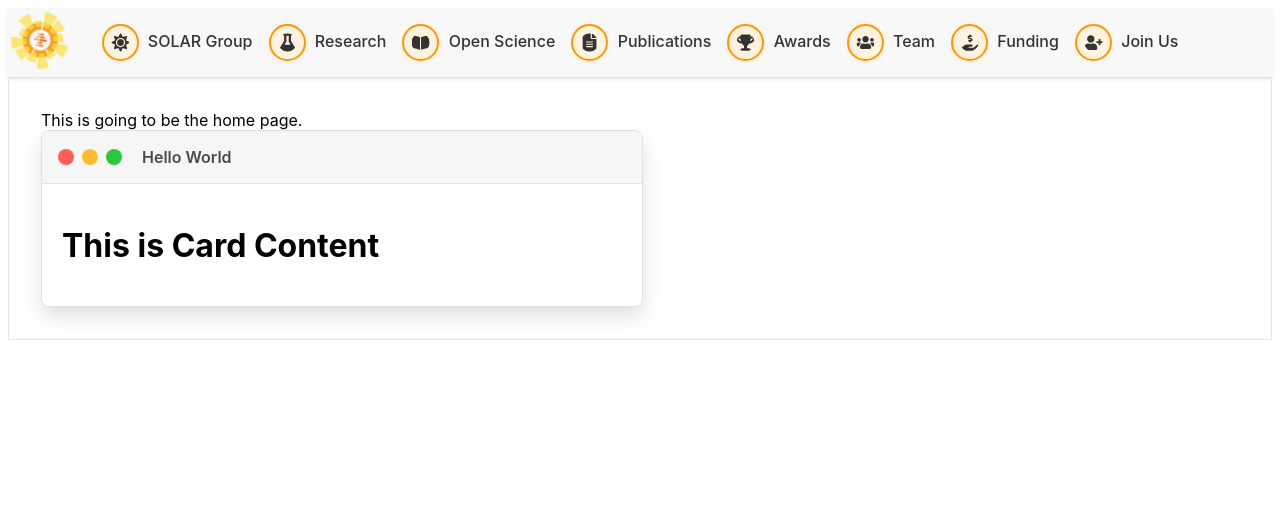
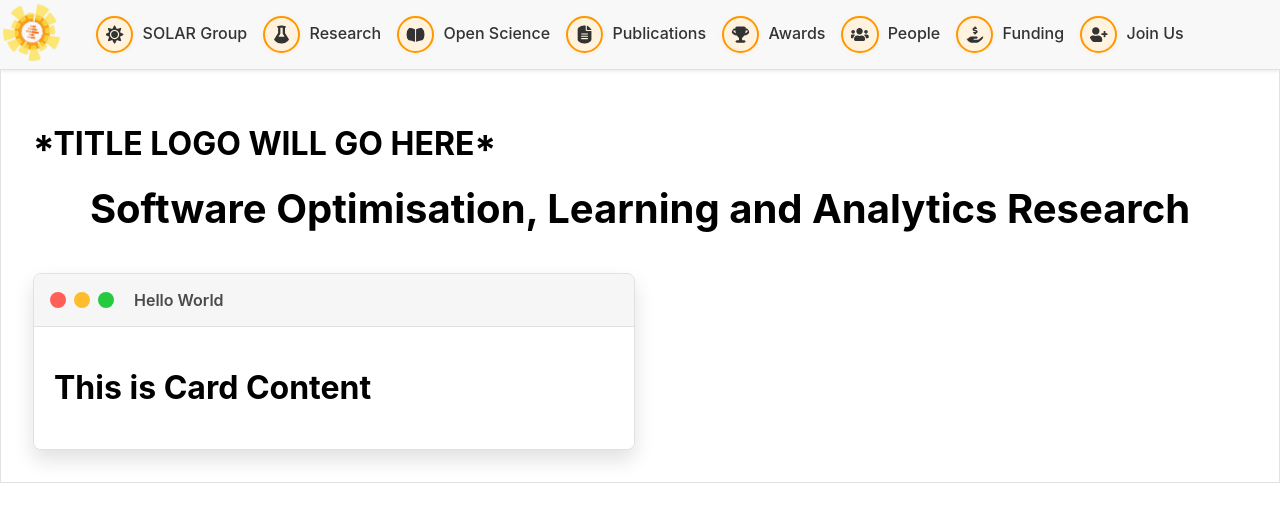
Before and after one commit to davejjwilliams/new-solar, a React (Vite) app: page / in a window 1280 px wide. Shown: the top 522 px of the page. Built offline with nearby package versions, Linux system fonts and the light colour scheme.

Commit message:
CSS fixes and cleanup

```diff
--- a/src/App.tsx
+++ b/src/App.tsx
@@ -3,10 +3,6 @@ import Navbar from './components/general/Navbar'
 import Home from './pages/Home'
 import Members from './pages/Members'
 import './styles/App.css'
-
-function About() {
-  return <h1>About Page</h1>
-}
 
 function App() {
 
@@ -16,7 +12,6 @@ function App() {
       <div className="content">
         <Routes>
           <Route path="/" element={<Home />} />
-          <Route path="/about" element={<About />} />
           <Route path="/members" element={<Members />} />
         </Routes>
       </div>
--- a/src/components/general/Navbar.tsx
+++ b/src/components/general/Navbar.tsx
@@ -52,7 +52,7 @@ const Navbar = () => {
           </a>
           <a href='/members' className='nav-link'>
             <FaUsers className='nav-icon' />
-            Team
+            People
           </a>
           <a href='/funding' className='nav-link'>
             <FaHandHoldingUsd className='nav-icon' />
--- a/src/index.css
+++ b/src/index.css
@@ -1,3 +1,8 @@
+html, body {
+  margin: 0;
+  padding: 0;
+}
+
 :root {
   font-family: -apple-system, BlinkMacSystemFont, 'Segoe UI', Roboto, Oxygen, Ubuntu, Cantarell, 'Fira Sans', 'Droid Sans', 'Helvetica Neue', sans-serif;
 }
--- a/src/pages/Home.tsx
+++ b/src/pages/Home.tsx
@@ -3,7 +3,8 @@ import WindowCard from '../components/general/WindowCard';
 const Home = () => {
   return (
     <div>
-      <div>This is going to be the home page.</div>
+      <h1>*TITLE LOGO WILL GO HERE*</h1>
+      <div className='page-title'>Software Optimisation, Learning and Analytics Research</div>
       <WindowCard title='Hello World'>
         <h1>This is Card Content</h1>
       </WindowCard>
--- a/src/styles/Navbar.css
+++ b/src/styles/Navbar.css
@@ -1,7 +1,8 @@
 nav {
   background-color: #f8f8f8;
+  padding: 0 0;
+  box-shadow: 0 2px 4px rgba(0, 0, 0, 0.1);
   padding: 1rem 0;
-  box-shadow: 0 2px 4px rgba(0, 0, 0, 0.1);
 }
 
 .navbar-container {
@@ -77,7 +78,7 @@ nav {
 @media (min-width: 1081px) {
   .logo {
     position: absolute;
-    top: 0.5rem;
+    top: 0;
   }
 }
 
```
